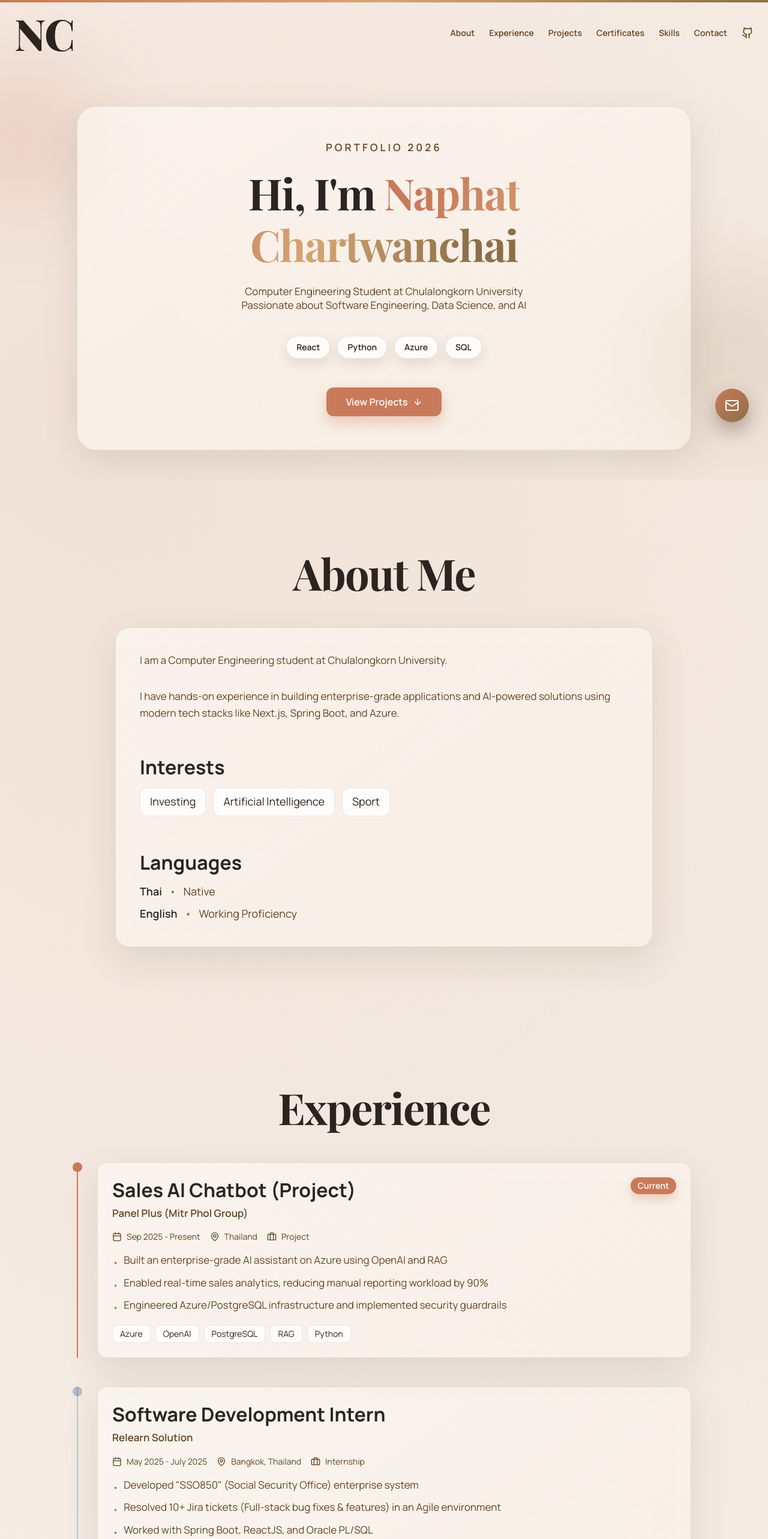
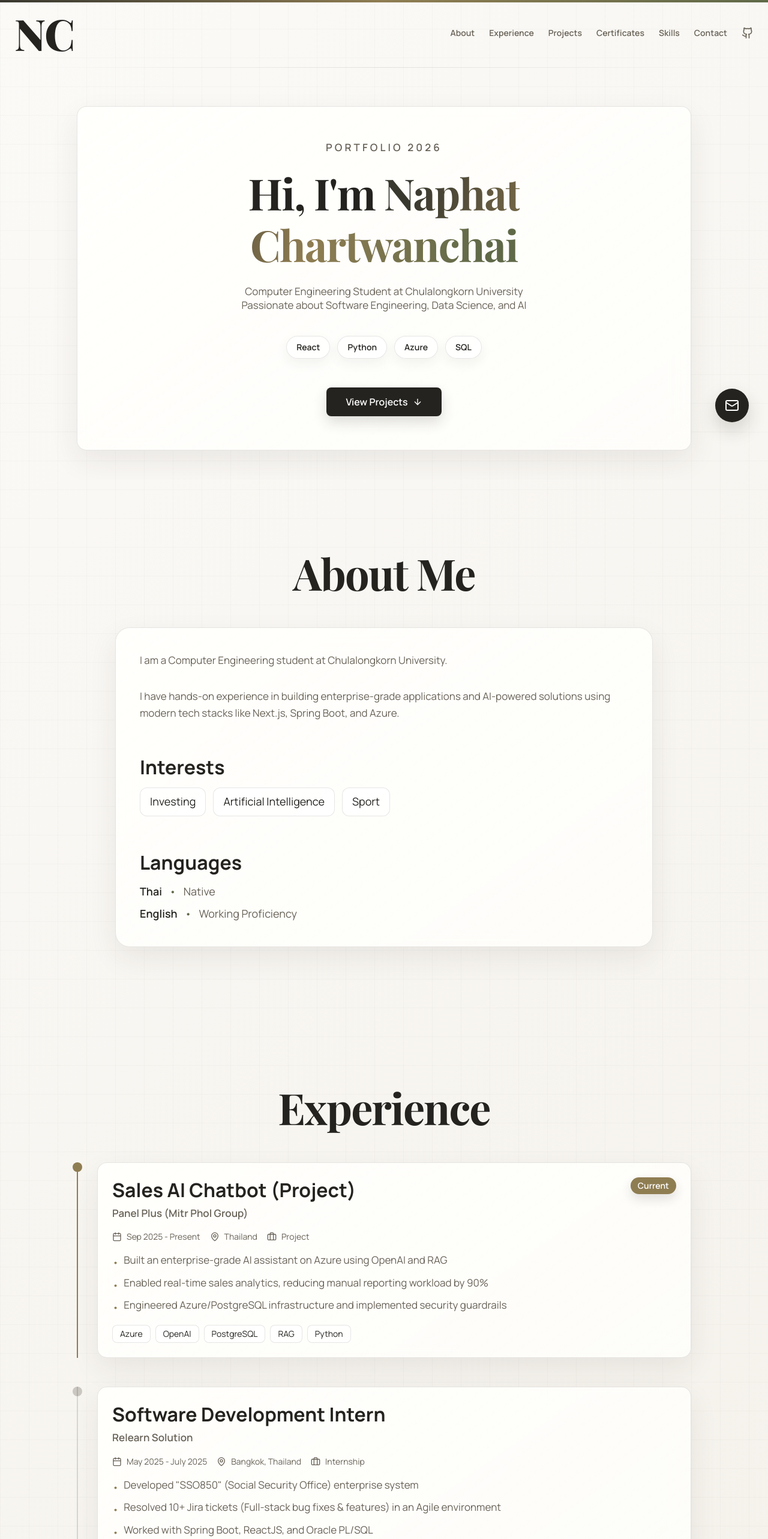
Before and after one commit to LDZA01/naphat-web, a Next.js app: page / in a window 1280 px wide. Shown: the top 2566 px of the page at 60% size. Built offline with nearby package versions, Linux system fonts and the light colour scheme; a web font is replaced by a local one.

Commit message:
change theme web site

```diff
--- a/components/BackToTop.tsx
+++ b/components/BackToTop.tsx
@@ -38,7 +38,7 @@ export default function BackToTop() {
           animate={{ opacity: 1, scale: 1 }}
           exit={{ opacity: 0, scale: 0.5 }}
           onClick={scrollToTop}
-          className="fixed bottom-8 right-8 z-50 p-4 bg-gradient-to-br from-[#c97a5a] to-[#8b6f47] text-white rounded-full shadow-[0_14px_30px_rgba(75,60,45,0.38)] hover:scale-110 transition-transform"
+          className="fixed bottom-8 right-8 z-50 p-4 bg-[var(--ink)] text-white rounded-full shadow-[0_14px_30px_rgba(47,43,35,0.18)] hover:bg-[var(--accent-deep)] hover:scale-110 transition-all"
           whileHover={{ scale: 1.1 }}
           whileTap={{ scale: 0.9 }}
           aria-label="Back to top"
--- a/components/Certificates.tsx
+++ b/components/Certificates.tsx
@@ -45,7 +45,7 @@ export default function Certificates() {
                 whileInView={{ opacity: 1, y: 0 }}
                 transition={{ duration: 0.6, delay: index * 0.12 }}
                 viewport={{ once: true }}
-                className="section-shell rounded-2xl p-6 hover:shadow-[0_18px_42px_rgba(57,89,152,0.16)] transition-all"
+                className="section-shell rounded-2xl p-6 hover:shadow-[0_18px_42px_rgba(47,43,35,0.12)] transition-all"
               >
                 {certificate.format === "pdf" ? (
                   <div className="mb-4 rounded-xl border border-[var(--stroke)] bg-white/80 p-6 h-52 flex flex-col items-center justify-center text-center">
@@ -95,7 +95,7 @@ export default function Certificates() {
                     <h3 className="text-xl md:text-2xl font-bold text-[var(--ink)] leading-tight">
                     {certificate.title}
                   </h3>
-                    <span className="inline-flex items-center gap-1.5 px-3 py-1 text-xs font-semibold rounded-full bg-[rgba(20,157,177,0.12)] text-[var(--accent-alt)] border border-[rgba(20,157,177,0.35)] whitespace-nowrap">
+                    <span className="inline-flex items-center gap-1.5 px-3 py-1 text-xs font-semibold rounded-full bg-[rgba(143,125,82,0.10)] text-[var(--accent-alt)] border border-[rgba(143,125,82,0.22)] whitespace-nowrap">
                     <Award className="w-3.5 h-3.5" />
                     {certificate.year}
                   </span>
--- a/components/Experience.tsx
+++ b/components/Experience.tsx
@@ -29,7 +29,7 @@ export default function Experience() {
                 className={`relative pl-8 border-l-2 ${
                   exp.highlight
                     ? "border-[var(--accent)]"
-                    : "border-[rgba(68,94,158,0.28)]"
+                    : "border-[rgba(58,55,48,0.16)]"
                 }`}
               >
                 <motion.div
@@ -40,11 +40,11 @@ export default function Experience() {
                   className={`absolute left-[-9px] top-0 w-4 h-4 rounded-full ${
                     exp.highlight
                       ? "bg-[var(--accent)]"
-                      : "bg-[rgba(68,94,158,0.34)]"
+                      : "bg-[rgba(58,55,48,0.24)]"
                   }`}
                 />
 
-                <div className="section-shell rounded-2xl p-5 md:p-6 hover:shadow-[0_18px_42px_rgba(75,60,45,0.18)] transition-shadow">
+                <div className="section-shell rounded-2xl p-5 md:p-6 hover:shadow-[0_18px_42px_rgba(47,43,35,0.12)] transition-shadow">
                   <div className="flex flex-col sm:flex-row sm:items-start sm:justify-between gap-3 md:gap-4 mb-4">
                     <div>
                       <h3 className="text-xl md:text-2xl font-bold text-[var(--ink)] mb-1">
@@ -55,7 +55,7 @@ export default function Experience() {
                       </p>
                     </div>
                     {exp.highlight && (
-                      <span className="px-3 py-1 bg-[var(--accent)] text-white rounded-full text-xs md:text-sm font-semibold shadow-[0_8px_18px_rgba(201,122,90,0.32)]">
+                      <span className="px-3 py-1 bg-[var(--accent)] text-white rounded-full text-xs md:text-sm font-semibold shadow-[0_8px_18px_rgba(47,43,35,0.14)]">
                         Current
                       </span>
                     )}
--- a/components/FloatingContact.tsx
+++ b/components/FloatingContact.tsx
@@ -12,7 +12,7 @@ export default function FloatingContact() {
     <>
       <motion.button
         onClick={() => setIsOpen(!isOpen)}
-        className="fixed bottom-24 right-8 z-40 p-4 bg-gradient-to-br from-[#c97a5a] to-[#8b6f47] text-white rounded-full shadow-[0_14px_30px_rgba(75,60,45,0.38)] hover:scale-110 transition-transform"
+        className="fixed bottom-24 right-8 z-40 p-4 bg-[var(--ink)] text-white rounded-full shadow-[0_14px_30px_rgba(47,43,35,0.18)] hover:bg-[var(--accent-deep)] hover:scale-110 transition-all"
         whileHover={{ scale: 1.1 }}
         whileTap={{ scale: 0.9 }}
         aria-label="Contact"
--- a/components/Hero.tsx
+++ b/components/Hero.tsx
@@ -1,8 +1,8 @@
 "use client";
 
 import { motion } from "framer-motion";
-import { ArrowDown, Download } from "lucide-react";
-import { personalInfo, contact } from "../data/portfolio";
+import { ArrowDown } from "lucide-react";
+import { personalInfo } from "../data/portfolio";
 
 export default function Hero() {
   const scrollToSection = (id: string) => {
@@ -15,10 +15,10 @@ export default function Hero() {
       id="home"
       className="relative min-h-screen flex items-center justify-center px-4 md:px-6 pt-24 md:pt-32 overflow-hidden"
     >
-      <div className="pointer-events-none absolute -left-24 top-24 h-64 w-64 rounded-full bg-[rgba(201,122,90,0.18)] blur-3xl" />
-      <div className="pointer-events-none absolute -right-20 bottom-16 h-72 w-72 rounded-full bg-[rgba(139,111,71,0.14)] blur-3xl" />
+      <div className="pointer-events-none absolute inset-x-6 top-28 h-px bg-gradient-to-r from-transparent via-[var(--stroke)] to-transparent" />
+      <div className="pointer-events-none absolute inset-x-6 bottom-20 h-px bg-gradient-to-r from-transparent via-[var(--stroke)] to-transparent" />
 
-      <div className="container mx-auto max-w-5xl text-center section-shell rounded-[2rem] px-6 md:px-12 lg:px-14 py-12 md:py-16 lg:py-14">
+      <div className="container mx-auto max-w-5xl text-center section-shell rounded-2xl px-6 md:px-12 lg:px-14 py-12 md:py-16 lg:py-14">
         <motion.div
           initial={{ opacity: 0, y: 20 }}
           animate={{ opacity: 1, y: 0 }}
@@ -55,7 +55,7 @@ export default function Hero() {
               initial={{ opacity: 0, scale: 0.8 }}
               animate={{ opacity: 1, scale: 1 }}
               transition={{ duration: 0.4, delay: 0.6 + index * 0.1 }}
-              className="px-4 py-2 rounded-full text-sm font-semibold bg-white/75 text-[var(--ink)] border border-[var(--stroke)] shadow-[0_8px_20px_rgba(75,60,45,0.12)]"
+              className="px-4 py-2 rounded-full text-sm font-semibold bg-white/70 text-[var(--ink)] border border-[var(--stroke)] shadow-[0_8px_20px_rgba(47,43,35,0.06)]"
             >
               {tech}
             </motion.span>
@@ -70,7 +70,7 @@ export default function Hero() {
         >
           <button
             onClick={() => scrollToSection("projects")}
-            className="px-8 py-3 bg-[var(--accent)] hover:bg-[#b8714e] text-white rounded-xl font-semibold transition-colors inline-flex items-center justify-center gap-2 shadow-[0_10px_22px_rgba(201,122,90,0.35)]"
+            className="px-8 py-3 bg-[var(--ink)] hover:bg-[var(--accent-deep)] text-white rounded-lg font-semibold transition-colors inline-flex items-center justify-center gap-2 shadow-[0_10px_22px_rgba(47,43,35,0.16)]"
           >
             View Projects
             <ArrowDown className="w-4 h-4" />
--- a/components/LoadingScreen.tsx
+++ b/components/LoadingScreen.tsx
@@ -38,7 +38,7 @@ export default function LoadingScreen() {
 
   if (!isMounted) {
     return (
-      <div className="fixed inset-0 z-[9999] flex items-center justify-center bg-[linear-gradient(135deg,#faf6f1,#f3ece4,#f0e8e0)]">
+      <div className="fixed inset-0 z-[9999] flex items-center justify-center bg-[linear-gradient(135deg,#fbfaf7,#f5f2ec,#eee9df)]">
         <h1 className="text-6xl font-bold display-title accent-gradient">NC</h1>
       </div>
     );
@@ -48,7 +48,7 @@ export default function LoadingScreen() {
     <AnimatePresence mode="wait">
       {isLoading && (
         <motion.div
-          className="fixed inset-0 z-[9999] flex flex-col items-center justify-center bg-[linear-gradient(135deg,#faf6f1,#f3ece4,#f0e8e0)]"
+          className="fixed inset-0 z-[9999] flex flex-col items-center justify-center bg-[linear-gradient(135deg,#fbfaf7,#f5f2ec,#eee9df)]"
           initial={{ opacity: 1 }}
           exit={{ opacity: 0 }}
           transition={{ duration: 0.5 }}
@@ -65,7 +65,7 @@ export default function LoadingScreen() {
 
           <div className="w-64 h-1 bg-white/80 rounded-full overflow-hidden border border-[var(--stroke)]">
             <motion.div
-              className="h-full bg-gradient-to-r from-[#c97a5a] via-[#d4a574] to-[#8b6f47]"
+              className="h-full bg-gradient-to-r from-[var(--accent-deep)] via-[var(--accent)] to-[var(--accent-alt)]"
               initial={{ width: "0%" }}
               animate={{ width: `${progress}%` }}
               transition={{ duration: 0.2 }}
--- a/components/Navbar.tsx
+++ b/components/Navbar.tsx
@@ -24,7 +24,7 @@ export default function Navbar() {
     <header
       className={`fixed top-0 left-0 right-0 z-50 transition-all duration-300 ${
         scrolled
-          ? "bg-[rgba(250,246,241,0.80)] backdrop-blur-lg border-b border-[var(--stroke)] shadow-[0_10px_28px_rgba(75,60,45,0.14)]"
+          ? "bg-[rgba(251,250,247,0.82)] backdrop-blur-lg border-b border-[var(--stroke)] shadow-[0_10px_28px_rgba(47,43,35,0.08)]"
           : "bg-transparent"
       }`}
     >
@@ -90,7 +90,7 @@ export default function Navbar() {
                 <Github className="w-5 h-5" />
               </a>
               <motion.div
-                className="text-xs font-semibold px-3 py-1 rounded-full bg-[rgba(20,157,177,0.12)] text-[var(--accent-alt)] border border-[rgba(20,157,177,0.35)]"
+                className="text-xs font-semibold px-3 py-1 rounded-full bg-[rgba(143,125,82,0.10)] text-[var(--accent-alt)] border border-[rgba(143,125,82,0.22)]"
                 whileHover={{ scale: 1.04 }}
               >
                 Let&apos;s build
--- a/components/Projects.tsx
+++ b/components/Projects.tsx
@@ -34,11 +34,11 @@ export default function Projects() {
                 transition={{ duration: 0.6, delay: index * 0.12 }}
                 viewport={{ once: true }}
                 className={`relative rounded-2xl p-6 transition-all group section-shell ${
-                  project.highlight ? "ring-2 ring-[rgba(255,111,97,0.5)]" : ""
+                  project.highlight ? "ring-1 ring-[rgba(143,125,82,0.36)]" : ""
                 }`}
               >
                 {project.highlight && (
-                  <div className="absolute -top-3 -right-3 bg-[var(--accent)] text-white rounded-full p-2 shadow-[0_8px_16px_rgba(255,111,97,0.3)]">
+                  <div className="absolute -top-3 -right-3 bg-[var(--accent)] text-white rounded-full p-2 shadow-[0_8px_16px_rgba(47,43,35,0.14)]">
                     <Star className="w-5 h-5" fill="currentColor" />
                   </div>
                 )}
--- a/components/ScrollProgress.tsx
+++ b/components/ScrollProgress.tsx
@@ -12,7 +12,7 @@ export default function ScrollProgress() {
 
   return (
     <motion.div
-      className="fixed top-0 left-0 right-0 h-1 bg-gradient-to-r from-[#c97a5a] via-[#d4a574] to-[#8b6f47] origin-left z-50"
+      className="fixed top-0 left-0 right-0 h-1 bg-gradient-to-r from-[var(--accent-deep)] via-[var(--accent)] to-[var(--accent-alt)] origin-left z-50"
       style={{ scaleX }}
     />
   );
--- a/src/app/globals.css
+++ b/src/app/globals.css
@@ -6,28 +6,29 @@
 }
 
 :root {
-  /* Warm Editorial Palette */
-  --bg-start: #faf6f1;
-  --bg-mid: #f3ece4;
-  --bg-end: #f0e8e0;
-  --ink: #2b2420;
-  --ink-soft: #654321;
-  --card: rgba(255, 250, 245, 0.82);
-  --card-strong: rgba(255, 252, 248, 0.94);
-  --stroke: rgba(160, 120, 80, 0.18);
-  --accent: #c97a5a;
-  --accent-alt: #8b6f47;
-  --accent-warm: #d4a574;
-  --accent-deep: #5d4c3f;
+  /* Calm Minimal Palette */
+  --bg-start: #fbfaf7;
+  --bg-mid: #f5f2ec;
+  --bg-end: #eee9df;
+  --ink: #24231f;
+  --ink-soft: #686257;
+  --card: rgba(255, 255, 252, 0.78);
+  --card-strong: rgba(255, 255, 252, 0.94);
+  --stroke: rgba(58, 55, 48, 0.12);
+  --accent: #8f7d52;
+  --accent-alt: #5f6948;
+  --accent-warm: #c7b783;
+  --accent-deep: #39382f;
 }
 
 body {
   font-family: var(--font-body), "Segoe UI", sans-serif;
   color: var(--ink);
   background:
-    radial-gradient(circle at 8% 10%, rgba(201, 122, 90, 0.15), transparent 40%),
-    radial-gradient(circle at 92% 85%, rgba(139, 111, 71, 0.12), transparent 38%),
+    linear-gradient(rgba(36, 35, 31, 0.025) 1px, transparent 1px),
+    linear-gradient(90deg, rgba(36, 35, 31, 0.025) 1px, transparent 1px),
     linear-gradient(135deg, var(--bg-start) 0%, var(--bg-mid) 50%, var(--bg-end) 100%);
+  background-size: 48px 48px, 48px 48px, auto;
   min-height: 100vh;
   transition: color 0.25s ease, background-color 0.25s ease;
 }
@@ -45,20 +46,20 @@ button, a, input, textarea {
 }
 
 ::-webkit-scrollbar-thumb {
-  background: linear-gradient(180deg, #c97a5a, #d4a574);
+  background: linear-gradient(180deg, var(--accent), var(--accent-warm));
   border-radius: 999px;
-  border: 2px solid rgba(255, 248, 240, 0.8);
+  border: 2px solid rgba(251, 250, 247, 0.9);
 }
 
 ::-webkit-scrollbar-thumb:hover {
-  background: linear-gradient(180deg, #b86757, #c49664);
+  background: linear-gradient(180deg, var(--accent-deep), var(--accent));
 }
 
 .section-shell {
-  background: linear-gradient(145deg, rgba(255, 252, 248, 0.58), rgba(255, 248, 240, 0.4));
+  background: linear-gradient(145deg, var(--card-strong), var(--card));
   border: 1px solid var(--stroke);
-  box-shadow: 0 20px 60px rgba(75, 60, 45, 0.12);
-  backdrop-filter: blur(12px);
+  box-shadow: 0 18px 48px rgba(47, 43, 35, 0.08);
+  backdrop-filter: blur(16px);
 }
 
 .display-title {
@@ -67,7 +68,7 @@ button, a, input, textarea {
 }
 
 .accent-gradient {
-  background: linear-gradient(100deg, #c97a5a 12%, #d4a574 50%, #8b6f47 88%);
+  background: linear-gradient(100deg, var(--accent-deep) 8%, var(--accent) 48%, var(--accent-alt) 92%);
   -webkit-background-clip: text;
   background-clip: text;
   color: transparent;
```
